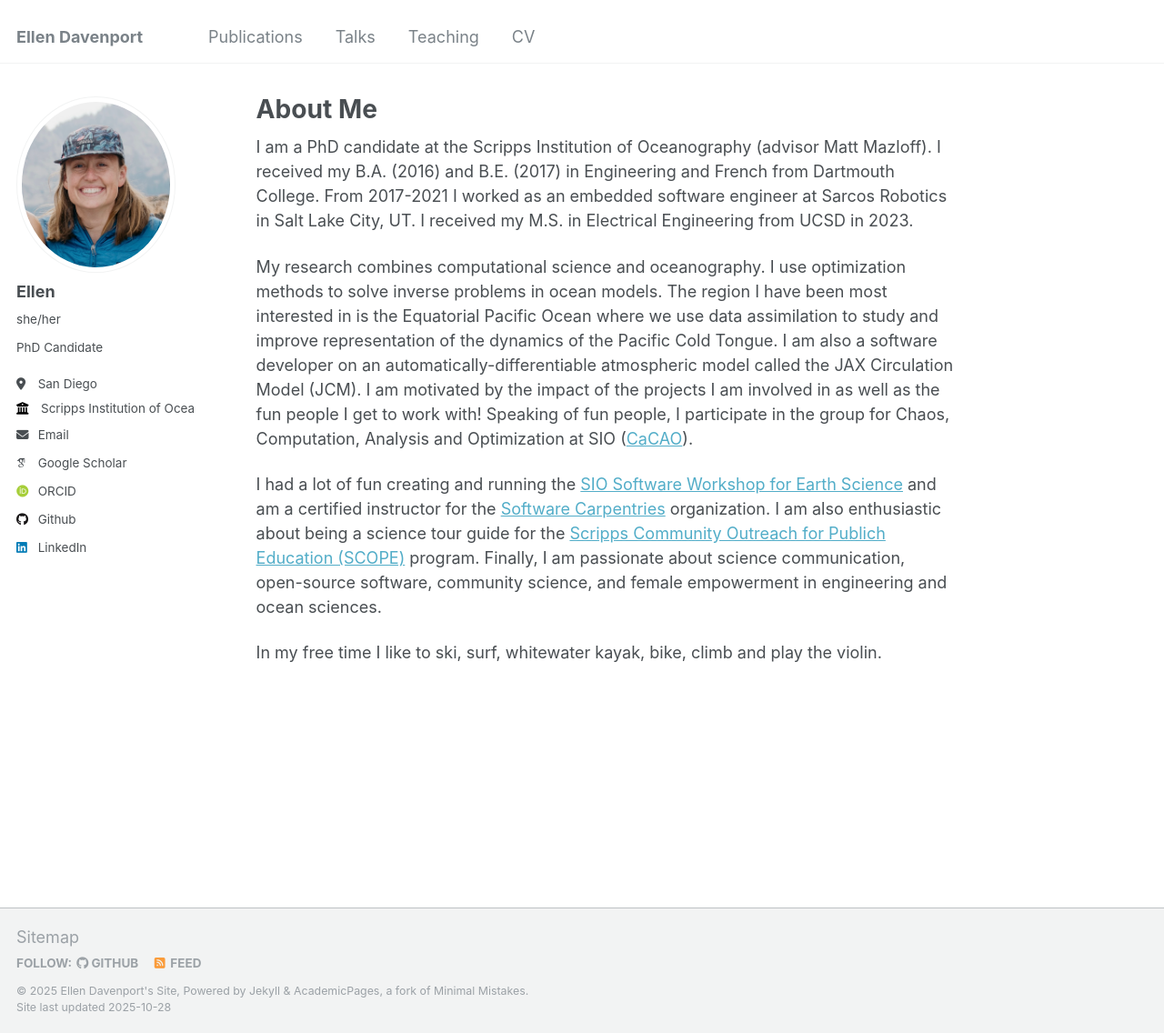
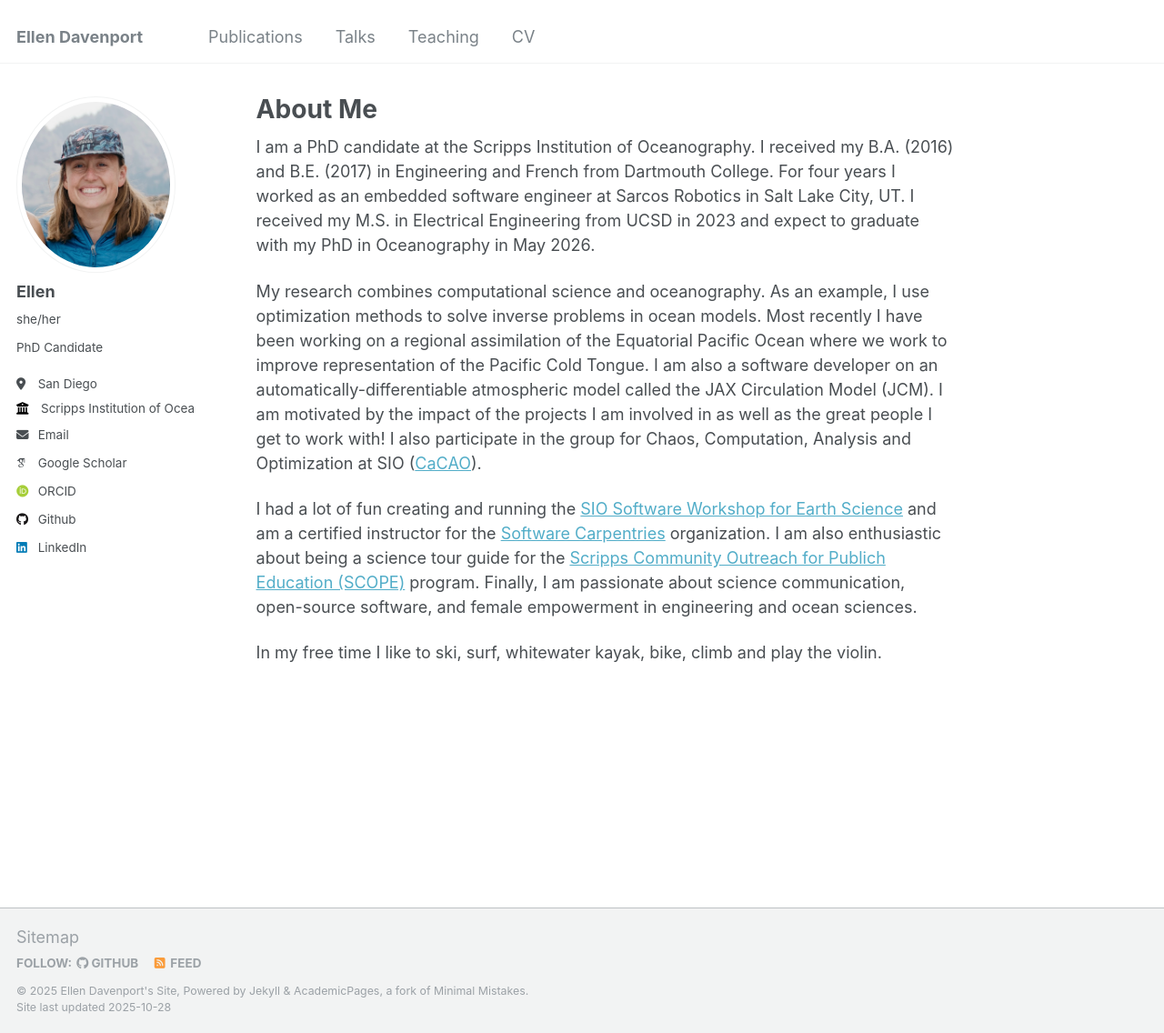
Before and after one commit to eldavenport/eldavenport.github.io, a Jekyll site: the page built from _pages/about.md, in a window 1280 px wide and 1136 px high. Shown: the whole window at 91% size. Built offline with Jekyll 4.4.1, drawn with Linux system fonts in a browser that asks for light colours; some web fonts are replaced.

Commit message:
Revise about page content for clarity and updates
Updated personal and research information for clarity and detail.

```diff
--- a/_pages/about.md
+++ b/_pages/about.md
@@ -7,10 +7,10 @@ redirect_from:
   - /about.html
 ---
 
-I am a PhD candidate at the Scripps Institution of Oceanography (advisor Matt Mazloff). I received my B.A. (2016) and B.E. (2017) in Engineering and French from Dartmouth College. From 2017-2021 I worked as an embedded software engineer at Sarcos Robotics in Salt Lake City, UT. I received my M.S. in Electrical Engineering from UCSD in 2023.
+I am a PhD candidate at the Scripps Institution of Oceanography. I received my B.A. (2016) and B.E. (2017) in Engineering and French from Dartmouth College. For four years I worked as an embedded software engineer at Sarcos Robotics in Salt Lake City, UT. I received my M.S. in Electrical Engineering from UCSD in 2023 and expect to graduate with my PhD in Oceanography in May 2026.
 
-My research combines computational science and oceanography. I use optimization methods to solve inverse problems in ocean models. The region I have been most interested in is the Equatorial Pacific Ocean where we use data assimilation to study and improve representation of the dynamics of the Pacific Cold Tongue. I am also a software developer on an automatically-differentiable atmospheric model called the JAX Circulation Model (JCM). I am motivated by the impact of the projects I am involved in as well as the fun people I get to work with! Speaking of fun people, I participate in the group for Chaos, Computation, Analysis and Optimization at SIO ([CaCAO](https://cacao.ucsd.edu/#group)).
+My research combines computational science and oceanography. As an example, I use optimization methods to solve inverse problems in ocean models. Most recently I have been working on a regional assimilation of the Equatorial Pacific Ocean where we work to improve representation of the Pacific Cold Tongue. I am also a software developer on an automatically-differentiable atmospheric model called the JAX Circulation Model (JCM). I am motivated by the impact of the projects I am involved in as well as the great people I get to work with! I also participate in the group for Chaos, Computation, Analysis and Optimization at SIO ([CaCAO](https://cacao.ucsd.edu/#group)).
 
-I had a lot of fun creating and running the [SIO Software Workshop for Earth Science](https://eldavenport.github.io/SIO-PythonEarthScience/) and am a certified instructor for the [Software Carpentries](https://carpentries.org/index.html) organization. I am also enthusiastic about being a science tour guide for the [Scripps Community Outreach for Publich Education (SCOPE)](https://scripps.ucsd.edu/scope) program. Finally, I am passionate about science communication, open-source software, community science, and female empowerment in engineering and ocean sciences.
+I had a lot of fun creating and running the [SIO Software Workshop for Earth Science](https://eldavenport.github.io/SIO-PythonEarthScience/) and am a certified instructor for the [Software Carpentries](https://carpentries.org/index.html) organization. I am also enthusiastic about being a science tour guide for the [Scripps Community Outreach for Publich Education (SCOPE)](https://scripps.ucsd.edu/scope) program. Finally, I am passionate about science communication, open-source software, and female empowerment in engineering and ocean sciences.
 
 In my free time I like to ski, surf, whitewater kayak, bike, climb and play the violin.
```
